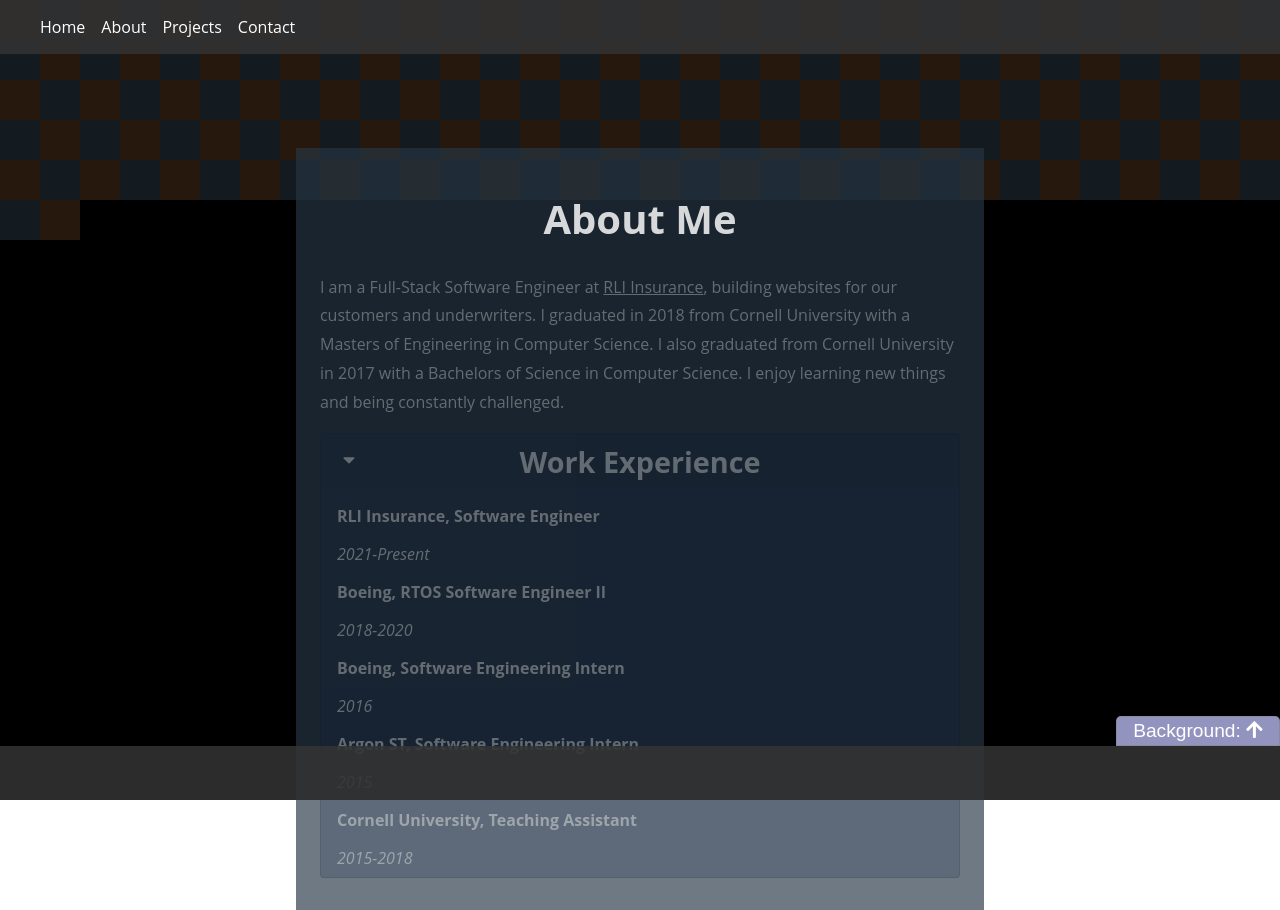
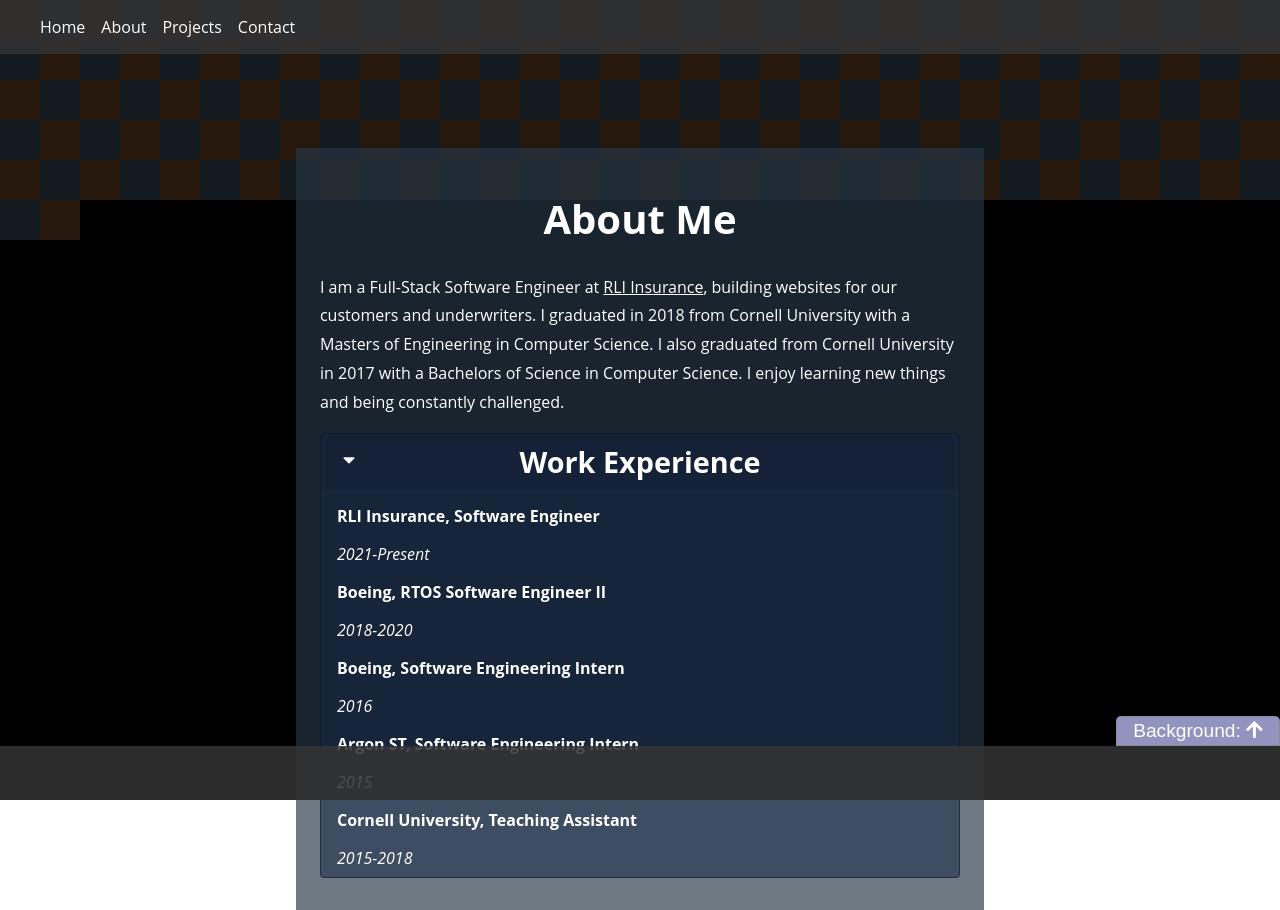
Before and after one commit to amatsumoto1/amatsumoto1.gihub.io, a React (Create React App) app: page /#/about in a window 1280 px wide. Built offline with nearby package versions, Linux system fonts and the light colour scheme.

Commit message:
Removed fadeout for main header to improve initial experience

```diff
--- a/src/components/Card/index.scss
+++ b/src/components/Card/index.scss
@@ -1,5 +1,4 @@
 @import '../../../styles/variables';
-
 
 $card-border-radius: 4px;
 
--- a/src/components/PageContent/index.scss
+++ b/src/components/PageContent/index.scss
@@ -4,7 +4,6 @@
 $page-content-padding-top: calc($header-height + 0.5rem);
 
 .page-content {
-    @include animation-fade-in(background-fade-in, 0, $fade-in-animation-time);
     background-color: $page-content-background-color;
     color: white;
     margin: $page-content-padding-top auto 2rem;
@@ -20,7 +19,6 @@ $page-content-padding-top: calc($header-height + 0.5rem);
     }
 
     &__header {
-        @include animation-fade-in(header-fade-in, 50, $fade-in-animation-time);
         text-align: center;
         font-size: 2.5rem;
 
@@ -30,7 +28,7 @@ $page-content-padding-top: calc($header-height + 0.5rem);
     }
 
     > *:not(:first-child) {
-        @include animation-fade-in(page-content-fade-in, 60, $fade-in-animation-time);
+        @include animation-fade-in(page-content-fade-in, 20, $fade-in-animation-time);
     }
 
     p {
--- a/styles/_variables.scss
+++ b/styles/_variables.scss
@@ -44,4 +44,4 @@ $screen-size-md-min: $screen-size-sm-max + 1;
 
 
 /* Animation */
-$fade-in-animation-time: 3s;
+$fade-in-animation-time: 2s;
```
